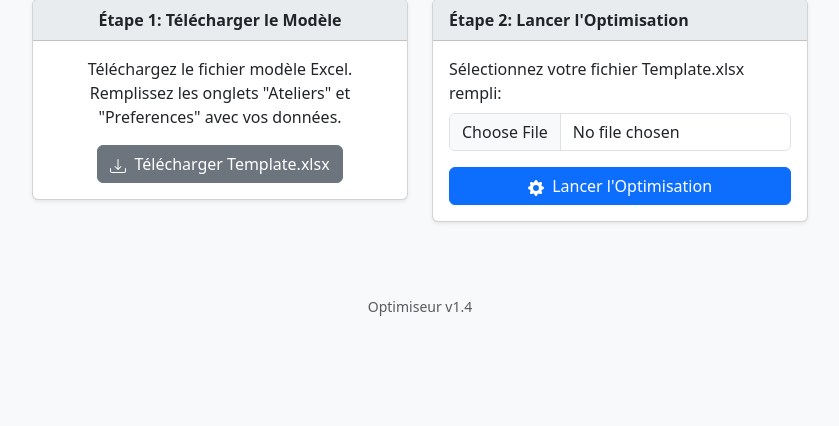
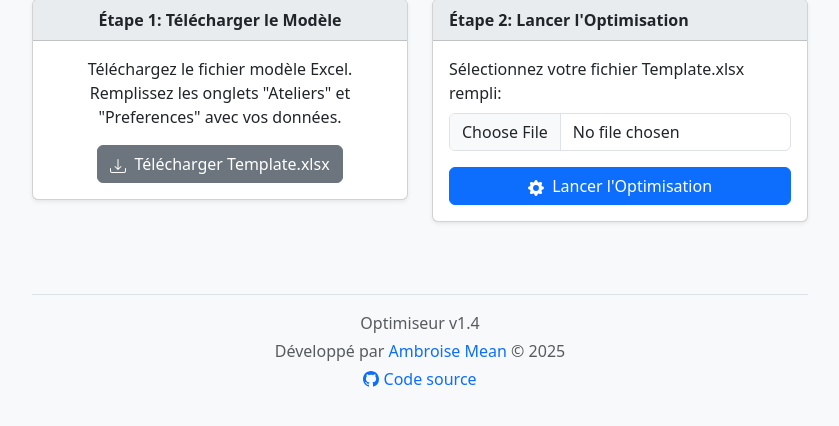
Before and after one commit to Cyclohexanol/Semaine_Hors-Cadre, a Flask app: page / in a window 1280 px wide. Shown: the part 167-593 px from the top of the page, without its empty margins (220-1059 px from the left). Run offline with Flask 3, Linux system fonts and the light colour scheme.

Commit message:
Footer and reset

```diff
--- a/webapp/templates/index.html
+++ b/webapp/templates/index.html
@@ -129,12 +129,34 @@
                 </div>
 
                 {% endif %} {# End of success and stats block #}
+
+                <!-- Reset Button -->
+                <div class="text-center mt-4">
+                    <a href="{{ url_for('index') }}" class="btn btn-primary">
+                        <svg xmlns="http://www.w3.org/2000/svg" width="16" height="16" fill="currentColor" class="bi bi-arrow-repeat me-1" viewBox="0 0 16 16">
+                            <path d="M11.534 7h3.932a.25.25 0 0 1 .192.41l-1.966 2.36a.25.25 0 0 1-.384 0l-1.966-2.36a.25.25 0 0 1 .192-.41zm-11 2h3.932a.25.25 0 0 0 .192-.41L2.692 6.23a.25.25 0 0 0-.384 0L.342 8.59A.25.25 0 0 0 .534 9z"/>
+                            <path fill-rule="evenodd" d="M8 3c-1.552 0-2.94.707-3.857 1.818a.5.5 0 1 1-.771-.636A6.002 6.002 0 0 1 13.917 7H12.9A5.002 5.002 0 0 0 8 3zM3.1 9a5.002 5.002 0 0 0 8.757 2.182.5.5 0 1 1 .771.636A6.002 6.002 0 0 1 2.083 9H3.1z"/>
+                        </svg>
+                        Nouvelle Optimisation
+                    </a>
+                </div>
             </div> {# End of alert div #}
         </div> {# End of results area div #}
         {% endif %} {# End of message block #}
 
-        <footer class="text-center mt-5 text-muted">
-            <small>Optimiseur v1.4</small>
+        <footer class="text-center mt-5">
+            <div class="border-top pt-3">
+                <p class="text-muted mb-1">Optimiseur v1.4</p>
+                <p class="text-muted mb-1">Développé par <a href="https://github.com/Cyclohexanol" target="_blank" class="text-decoration-none">Ambroise Mean</a> &copy; 2025</p>
+                <p class="text-muted">
+                    <a href="https://github.com/Cyclohexanol/Semaine_Hors-Cadre" target="_blank" class="text-decoration-none">
+                        <svg xmlns="http://www.w3.org/2000/svg" width="16" height="16" fill="currentColor" class="bi bi-github mb-1" viewBox="0 0 16 16">
+                            <path d="M8 0C3.58 0 0 3.58 0 8c0 3.54 2.29 6.53 5.47 7.59.4.07.55-.17.55-.38 0-.19-.01-.82-.01-1.49-2.01.37-2.53-.49-2.69-.94-.09-.23-.48-.94-.82-1.13-.28-.15-.68-.52-.01-.53.63-.01 1.08.58 1.23.82.72 1.21 1.87.87 2.33.66.07-.52.28-.87.51-1.07-1.78-.2-3.64-.89-3.64-3.95 0-.87.31-1.59.82-2.15-.08-.2-.36-1.02.08-2.12 0 0 .67-.21 2.2.82.64-.18 1.32-.27 2-.27.68 0 1.36.09 2 .27 1.53-1.04 2.2-.82 2.2-.82.44 1.1.16 1.92.08 2.12.51.56.82 1.27.82 2.15 0 3.07-1.87 3.75-3.65 3.95.29.25.54.73.54 1.48 0 1.07-.01 1.93-.01 2.2 0 .21.15.46.55.38A8.012 8.012 0 0 0 16 8c0-4.42-3.58-8-8-8z"/>
+                        </svg>
+                        Code source
+                    </a>
+                </p>
+            </div>
         </footer>
     </div>
 
```
